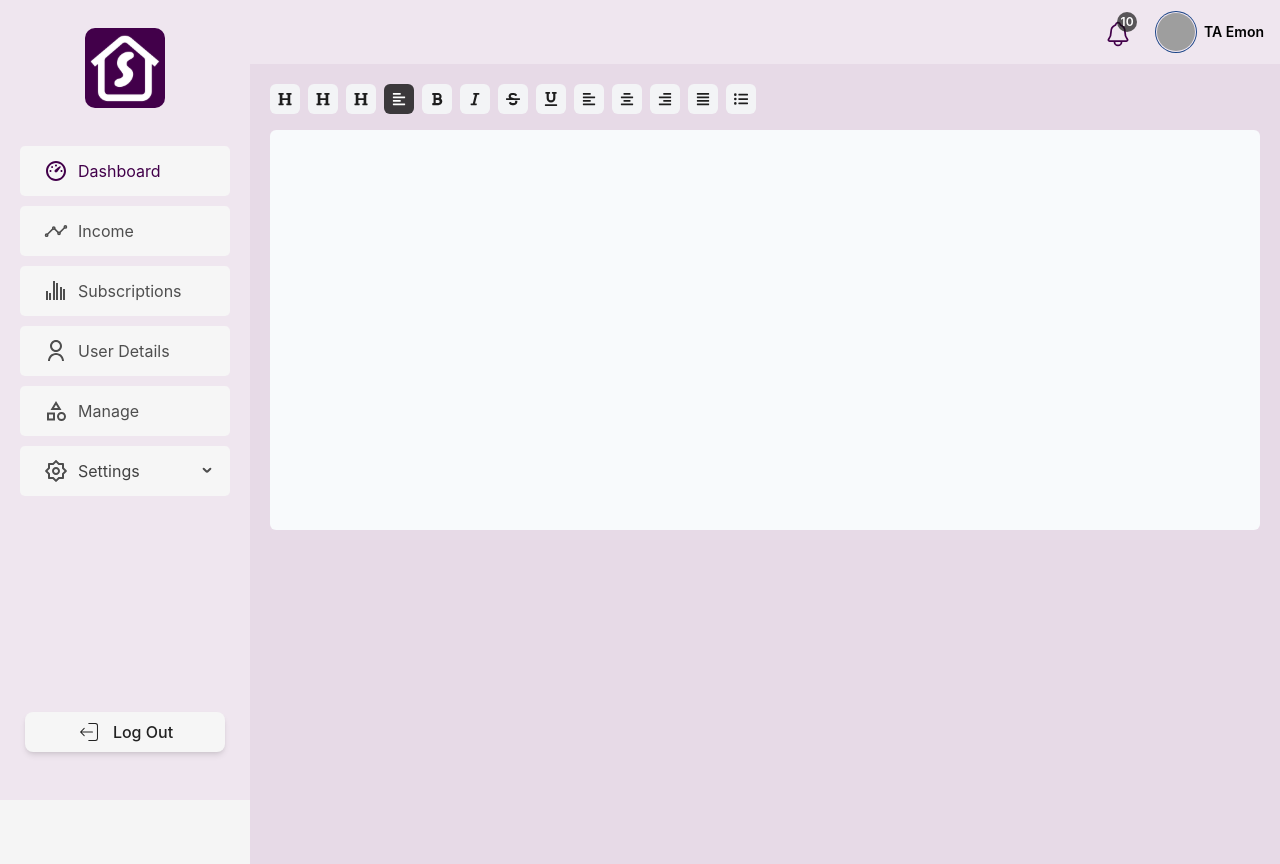
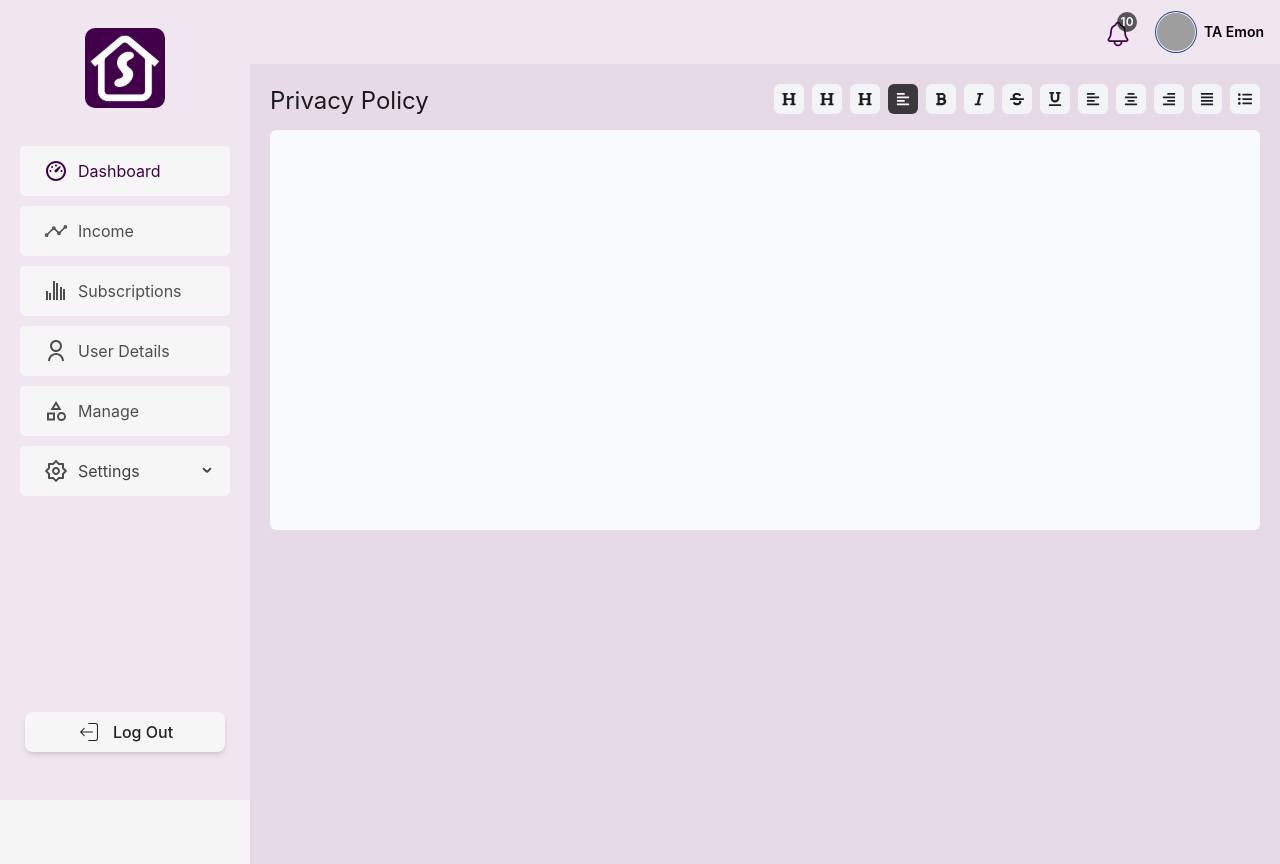
Before and after one commit to MDTanvirAhmedEmon/reactTS-ready-dashboard, a React (Vite) app: page /settings/privacy-policy in a window 1280 px wide. Built offline with nearby package versions, Linux system fonts and the light colour scheme; grey boxes are pictures that could not be loaded.

Commit message:
updated privacy policy

```diff
--- a/src/pages/settings/privacy-policy/PrivacyPolicy.tsx
+++ b/src/pages/settings/privacy-policy/PrivacyPolicy.tsx
@@ -42,7 +42,11 @@ const PrivacyPolicy = () => {
     })
     return (
         <div>
-            <MenuBar editor={editor} />
+            <div className=' flex justify-between items-center'>
+                <h1 className="text-2xl mb-3">Privacy Policy</h1>
+                <MenuBar editor={editor} />
+            </div>
+
             <EditorContent editor={editor} />
         </div>
     );
```
